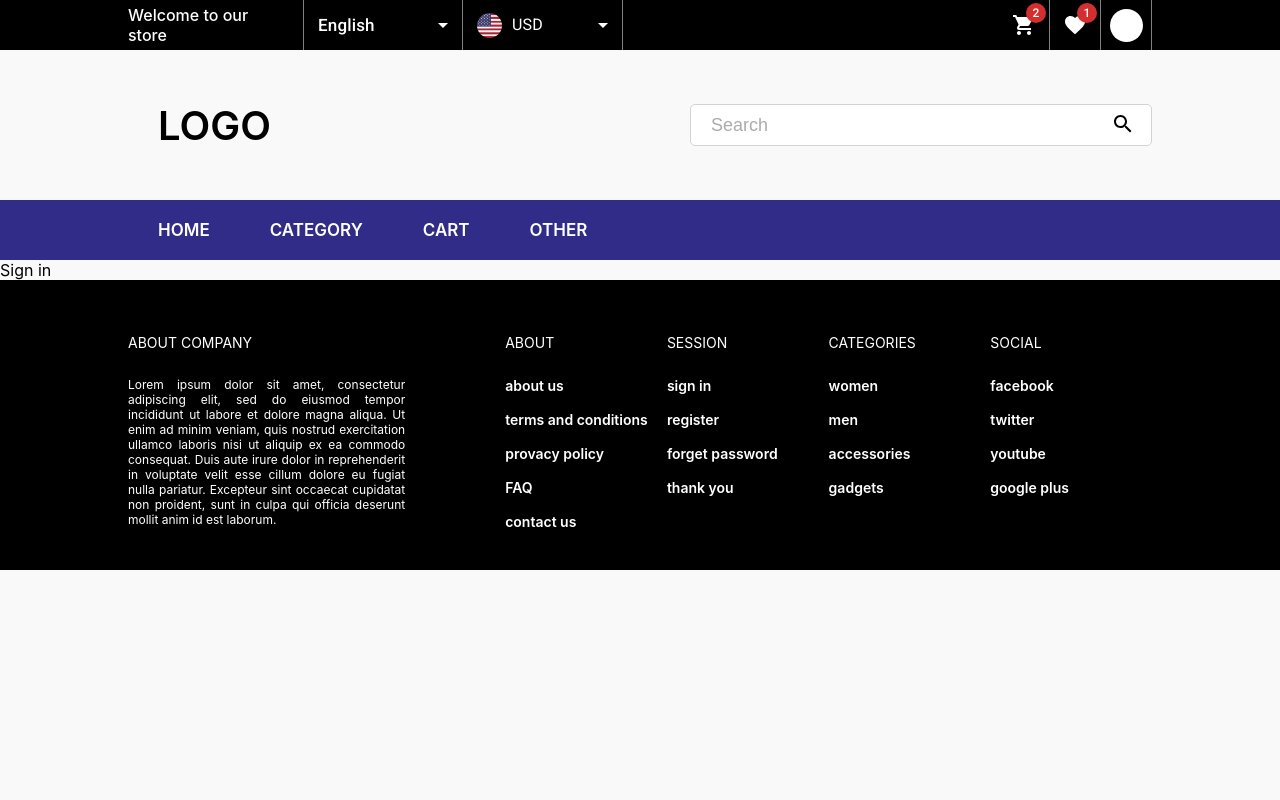
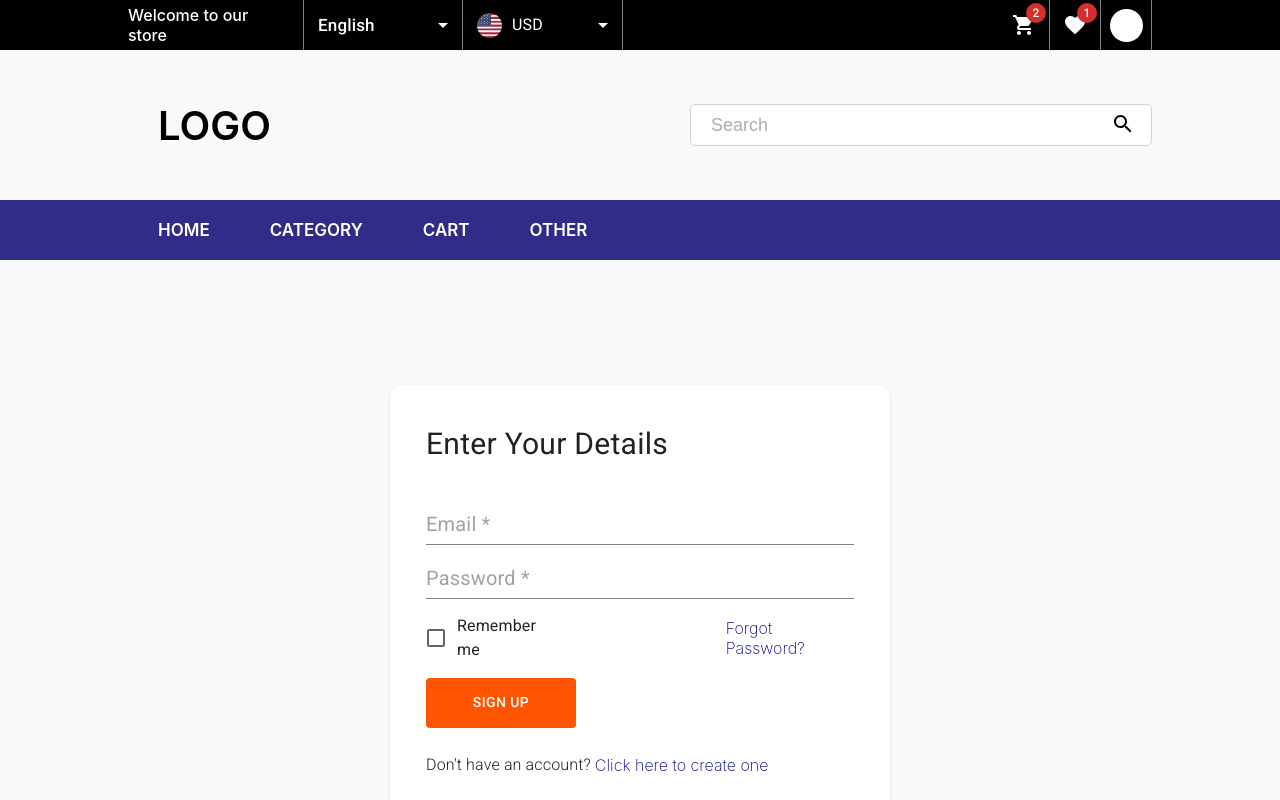
Before and after one commit to MagPtak/ShopApp, a React (Create React App) app: page /signin in a window 1280 px wide. Shown: the top 800 px of the page. Built offline with nearby package versions, Linux system fonts and the light colour scheme.

Commit message:
[JRD-6] add useLocalStorage hook

```diff
--- a/src/components/pages/SignIn/SignIn.tsx
+++ b/src/components/pages/SignIn/SignIn.tsx
@@ -1,9 +1,157 @@
-import React from 'react';
+import {
+  Card,
+  CardContent,
+  Typography,
+  Button,
+  TextField,
+  Checkbox,
+  FormControlLabel,
+} from "@mui/material";
+import { Link } from "react-router-dom";
+import { useForm } from "react-hook-form";
+import React, { useRef } from "react";
+import { useNavigate } from "react-router-dom";
+import "../SignUp/SignUp.css";
+import { useStyles } from "../SignUp/SignUp.styles";
+import { useState } from "react";
+import routerPaths from "../../../routerPaths";
+import useLocalStorage from "../../../hooks/useLocalStorage";
+import { Email, Password } from "@mui/icons-material";
 
 const SignIn: React.FC<Record<string, unknown>> = () => {
+  const [checked, setChecked] = useState(false);
+  const [user, setUser] = useLocalStorage("users", []);
+
+  const classes = useStyles();
+  const navigate = useNavigate();
+  const password = useRef({});
+
+  const {
+    register,
+    handleSubmit,
+    watch,
+    formState: { errors },
+  } = useForm({
+    defaultValues: {
+      email: "",
+      password: "",
+    },
+  });
+
+  console.log(Password);
+  password.current = watch("password", "");
+
+  function handleLoginSubmit() {
+    navigate(routerPaths.profile);
+  }
+
+  function handleChange(event: React.ChangeEvent<HTMLInputElement>) {
+    setChecked(event.target.checked);
+  }
+
   return (
-    <div>Sign in</div>
-  )
-}
+    <div className="signUpContainer">
+      <Card className={classes.card} sx={{ borderRadius: 3 }}>
+        <CardContent className={classes.cardContent}>
+          <Typography sx={{ fontSize: 30, fontWeight: 400, marginBottom: 5 }}>
+            Enter Your Details
+          </Typography>
+          <form onSubmit={handleSubmit(handleLoginSubmit)}>
+            <TextField
+              variant="standard"
+              autoComplete="username"
+              placeholder="Email *"
+              InputProps={{
+                disableUnderline: true,
+                style: {
+                  fontSize: 20,
+                },
+              }}
+              sx={{
+                borderBottom: errors.email ? "1px solid red" : "1px solid grey",
+              }}
+              className={classes.input}
+              {...register("email", {
+                required: "Please fulfill marked fields.",
+                pattern: {
+                  value: /^[A-Z0-9._%+-]+@[A-Z0-9.-]+\.[A-Z]{2,}$/i,
+                  message: "Invalid email address",
+                },
+              })}
+            ></TextField>
+            <p className={classes.message}>{errors.email?.message}</p>
+            <TextField
+              type="password"
+              variant="standard"
+              autoComplete="new-password"
+              placeholder="Password *"
+              InputProps={{
+                disableUnderline: true,
+                style: {
+                  fontSize: 20,
+                },
+              }}
+              sx={{
+                borderBottom: errors.password
+                  ? "1px solid red"
+                  : "1px solid grey",
+              }}
+              className={classes.input}
+              {...register("password", {
+                required: "Please fulfill marked fields.",
+                minLength: {
+                  value: 8,
+                  message: "Minimum length is 8",
+                },
+              })}
+            ></TextField>
+            <p className={classes.message}>{errors.password?.message}</p>
+            <div className="formBottom">
+              <div className="checkbox">
+                <FormControlLabel
+                  control={
+                    <Checkbox
+                      className={classes.checkbox}
+                      checked={checked}
+                      onChange={handleChange}
+                    />
+                  }
+                  label="Remember me"
+                />
+                <Link to="#" className={classes.linkPasswordReminder}>
+                  Forgot Password?
+                </Link>
+              </div>
+              <Button
+                type="submit"
+                sx={{
+                  backgroundColor: "rgb(255, 85, 0)",
+                  color: "white",
+                  width: "150px",
+                  height: 50,
+                  marginTop: 2,
+                  "&:hover": {
+                    backgroundColor: "rgb(255, 168, 124)",
+                    color: "black",
+                  },
+                }}
+              >
+                Sign Up
+              </Button>
+            </div>
+          </form>
+          <div className={classes.div}>
+            <Typography sx={{ fontSize: 16, fontWeight: 200 }}>
+              Don't have an account?
+            </Typography>
+            <Link to="/signup" className={classes.link}>
+              Click here to create one
+            </Link>
+          </div>
+        </CardContent>
+      </Card>
+    </div>
+  );
+};
 
 export default SignIn;
--- a/src/components/pages/SignUp/SignUp.css
+++ b/src/components/pages/SignUp/SignUp.css
@@ -1,5 +1,17 @@
 .signUpContainer{
   display: flex;
+  flex-direction: column;
   align-items: center;
   justify-content: center;
+  min-height: calc(100vh - 550px);
 }
+.formBottom {
+  display: flex;
+  flex-direction: column;
+  align-items: flex-start;
+}
+
+.checkbox {
+  display: flex;
+  align-items: center;
+}
--- a/src/components/pages/SignUp/SignUp.styles.ts
+++ b/src/components/pages/SignUp/SignUp.styles.ts
@@ -14,6 +14,14 @@ export const useStyles = makeStyles({
     fontWeight: 200,
     fontSize: 16,
     paddingLeft: 4,
+  },
+  linkPasswordReminder: {
+    color: "darkblue",
+    fontWeight: 200,
+    fontSize: 16,
+    paddingLeft: 4,
+    marginLeft: 145,
+    paddingRight: 0,
   },
   div: {
     display: "flex",
@@ -32,4 +40,9 @@ export const useStyles = makeStyles({
     fontSize: 14,
     color: "red",
   },
+  checkbox: {
+    "&$checked": {
+      color: "red",
+    },
+  },
 });
--- /dev/null
+++ b/src/hooks/useLocalStorage.ts
@@ -0,0 +1,32 @@
+import { useState } from "react";
+
+function useLocalStorage<T>(key: string, initialValue: T): [T, (x: T) => void] {
+  const [user, setUser] = useState(() => {
+    if (typeof window === "undefined") {
+      return initialValue;
+    }
+    try {
+      const item = window.localStorage.getItem(key);
+      return item ? JSON.parse(item) : initialValue;
+    } catch (error) {
+      console.log(error);
+      return initialValue;
+    }
+  });
+
+  const setValue = (value: T): void => {
+    try {
+      const valueToStore = value instanceof Function ? value(user) : value;
+      setUser(valueToStore);
+      if (typeof window !== "undefined") {
+        window.localStorage.setItem(key, JSON.stringify(valueToStore));
+      }
+    } catch (error) {
+      console.log(error);
+    }
+  };
+
+  return [user, setValue];
+}
+
+export default useLocalStorage;
```
